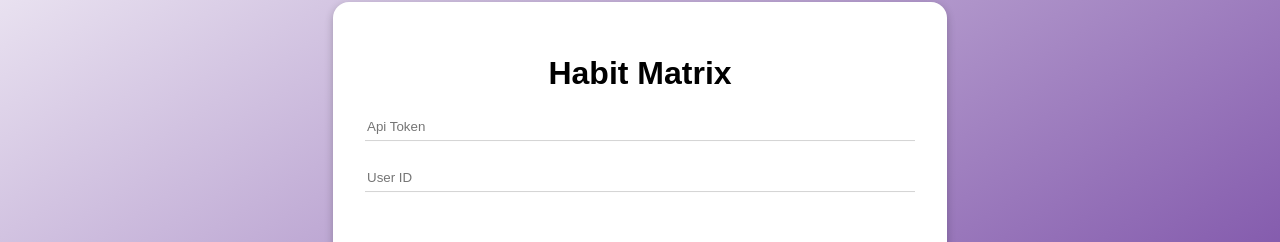
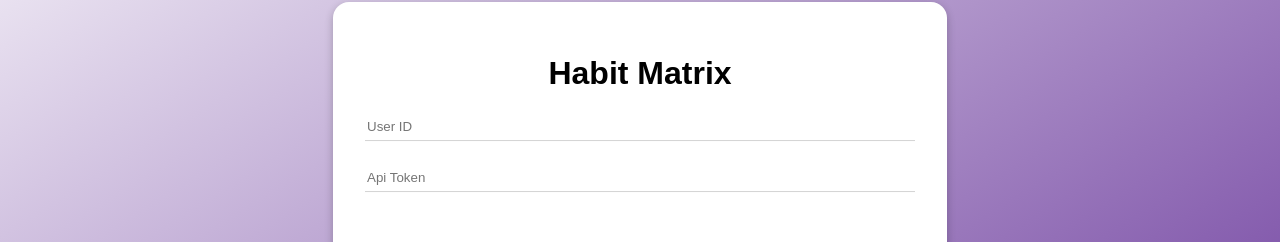
Before and after one commit to Vilhelm-Ian/Eisenhower_matrix_habitica, a Next.js app: page / in a window 1280 px wide. Shown: the part 234-476 px from the top of the page. Built offline with nearby package versions, Linux system fonts and the light colour scheme.

Commit message:
Switch API token and User ID position in login

```diff
--- a/components/Login.tsx
+++ b/components/Login.tsx
@@ -45,14 +45,14 @@ export default function Login(props: Props) {
 		<div className="login-form">
 			<h1>Habit Matrix</h1>
 			<input
+				placeholder="User ID"
+				name="update"
+				onChange={(e) => update(e.target.value, setUser)}
+			></input>
+			<input
 				placeholder="Api Token"
 				name="apiKey"
 				onChange={(e) => update(e.target.value, setApiKey)}
-			></input>
-			<input
-				placeholder="User ID"
-				name="update"
-				onChange={(e) => update(e.target.value, setUser)}
 			></input>
 			<button onClick={login}>Login</button>
 		</div>
```
